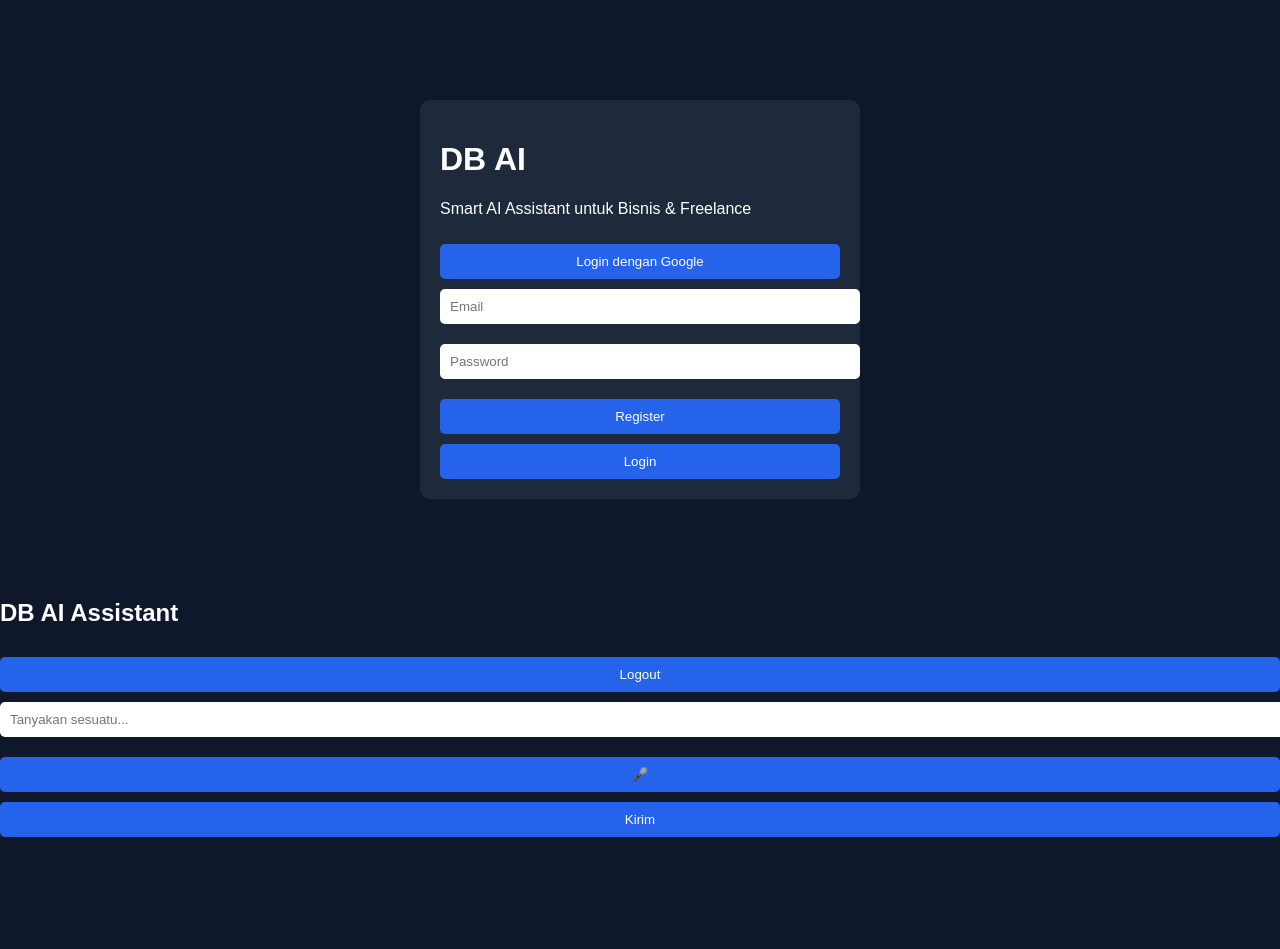
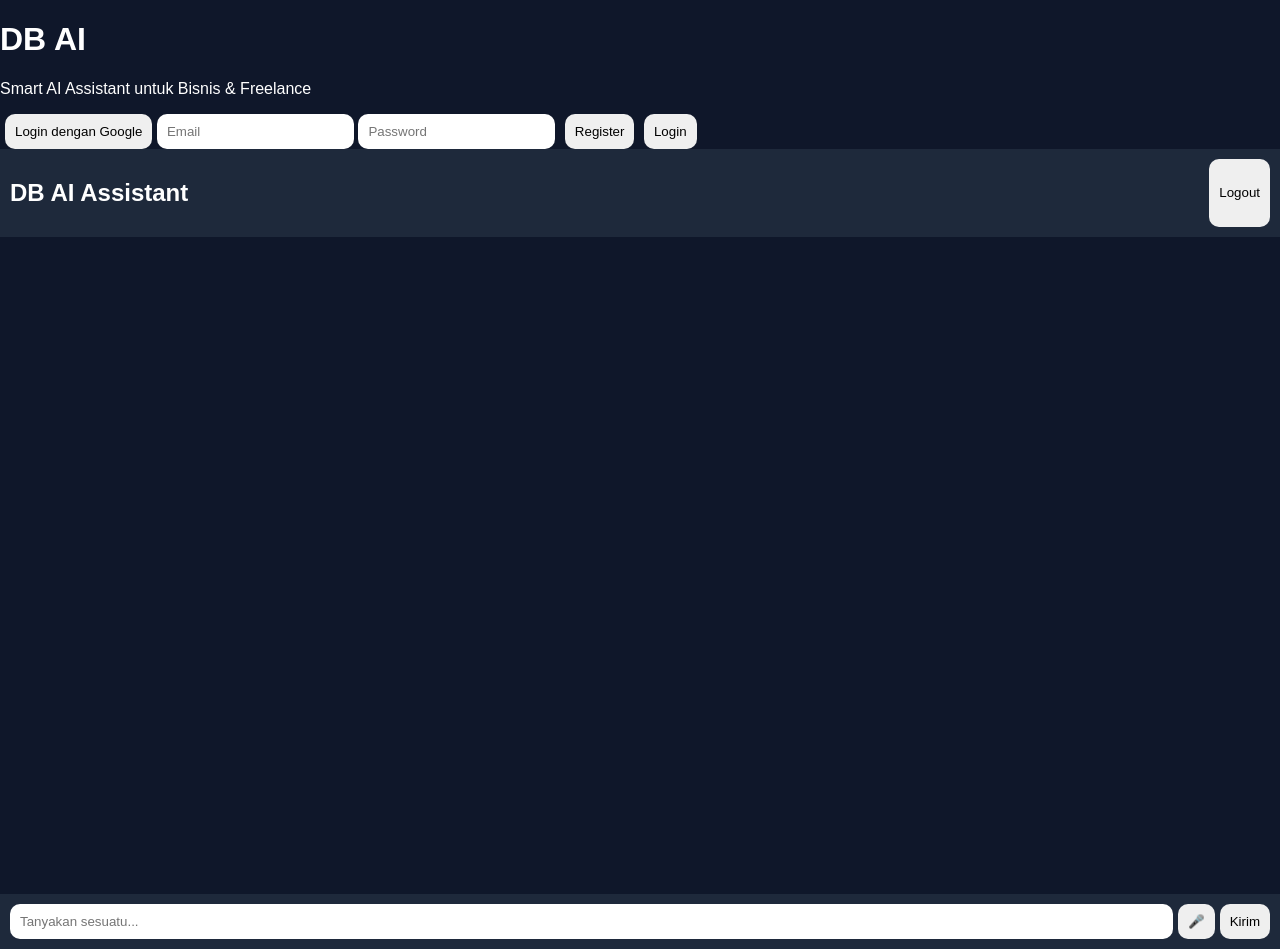
Before and after one commit to linkd1146-creator/db.AI, a website with bundled scripts: page index.html in a window 1280 px wide. Before the commit the page ends 837 px from the top, so only its background shows below. Built offline with nearby package versions, Linux system fonts and the light colour scheme.

Commit message:
Update style.css

```diff
--- a/style.css
+++ b/style.css
@@ -1,32 +1,62 @@
 body {
-  margin:0;
-  font-family:Arial;
-  background:#0f172a;
-  color:white;
+  margin: 0;
+  font-family: Arial;
+  background: #0f172a;
+  color: white;
 }
 
-.container, .dashboard {
-  max-width:400px;
-  margin:100px auto;
-  background:#1e293b;
-  padding:20px;
-  border-radius:10px;
+.app {
+  display: flex;
+  flex-direction: column;
+  height: 100vh;
+}
+
+.header {
+  display: flex;
+  justify-content: space-between;
+  padding: 10px;
+  background: #1e293b;
+}
+
+#chatBox {
+  flex: 1;
+  overflow-y: auto;
+  padding: 10px;
+}
+
+.user {
+  text-align: right;
+  background: #2563eb;
+  padding: 10px;
+  margin: 5px;
+  border-radius: 15px;
+}
+
+.ai {
+  text-align: left;
+  background: #1e293b;
+  padding: 10px;
+  margin: 5px;
+  border-radius: 15px;
+}
+
+.input-area {
+  display: flex;
+  padding: 10px;
+  background: #1e293b;
 }
 
 input {
-  width:100%;
-  padding:10px;
-  margin:10px 0;
-  border:none;
-  border-radius:5px;
+  flex: 1;
+  padding: 10px;
+  border-radius: 10px;
+  border: none;
 }
 
 button {
-  width:100%;
-  padding:10px;
-  margin-top:10px;
-  border:none;
-  border-radius:5px;
-  background:#2563eb;
-  color:white;
+  margin-left: 5px;
+  padding: 10px;
+  border: none;
+  border-radius: 10px;
+  cursor: pointer;
 }
```
